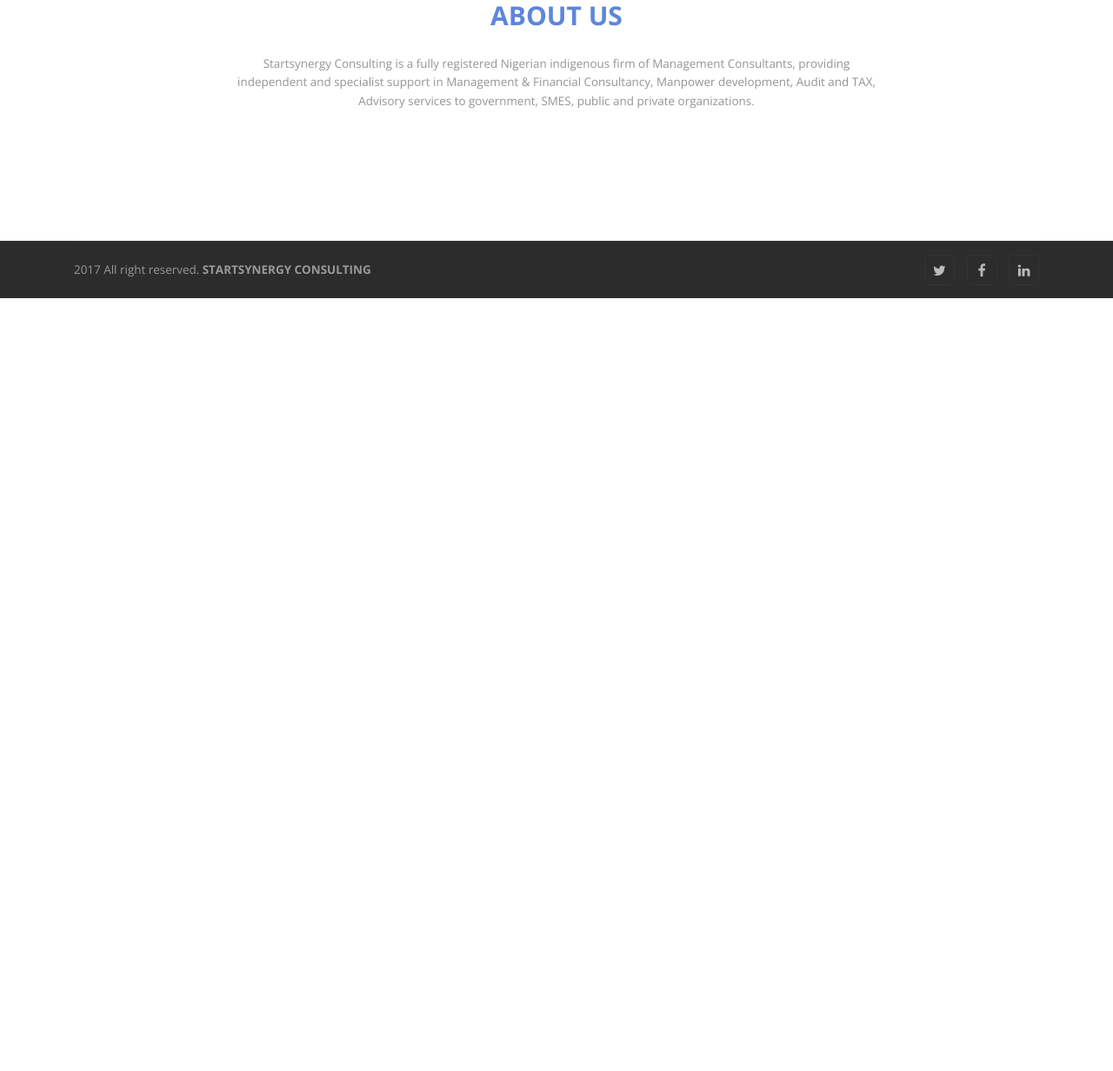
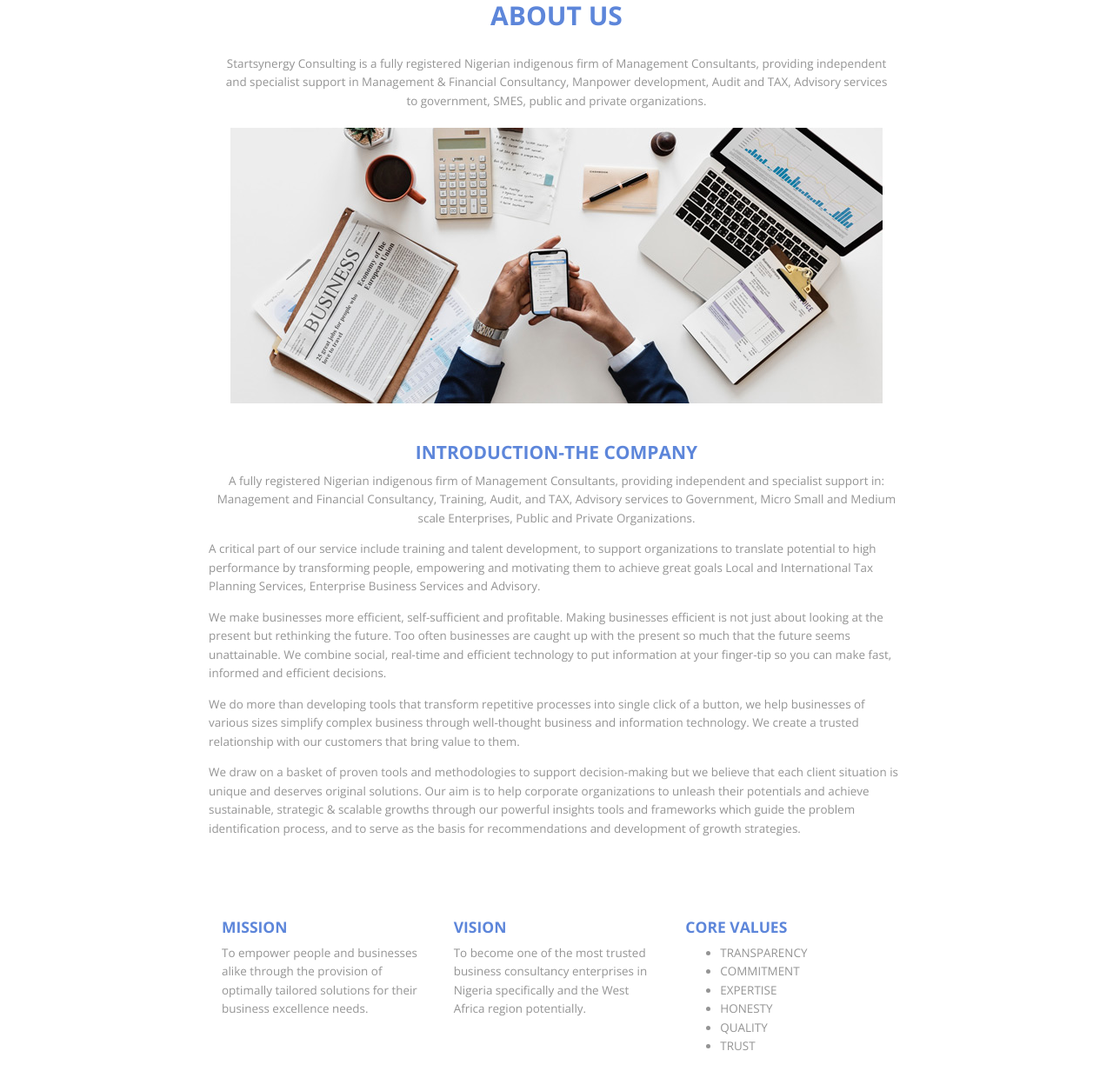
Before and after one commit to codesproject/startsynergy, a plain HTML site: page about.html in a window 1280 px wide. Shown: the part 577-1809 px from the top of the page at 87% size. Before the commit the page ends 920 px from the top, so only its background shows below. Drawn offline with nearby package versions, Linux system fonts and the light colour scheme; files whose address does not match are found by name.

Commit message:
update about page

```diff
--- a/about.html
+++ b/about.html
@@ -103,16 +103,97 @@
 
         <!-- Section Content -->
         <section id="ourProjects" class="g-py-90">
-            <div class="text-center g-mb-60">
-                <div class="container g-max-width-770">
+            <div class="text-center g-mb-20">
+                <div class="container g-max-width-800">
                     <h2 class="text-uppercase g-line-height-1 g-font-weight-700 g-font-size-30 g-color-gray-dark-v1 g-mb-30">ABOUT US</h2>
 
-                    <p class="mb-0">Startsynergy Consulting is a fully registered Nigerian indigenous firm of Management Consultants, providing independent and specialist support in Management & Financial Consultancy, Manpower development, Audit and TAX, Advisory services to government, SMES, public and private organizations.</p>
+                    <p class="mb-0">
+                    Startsynergy Consulting is a fully registered Nigerian indigenous firm of Management Consultants, providing independent and specialist support in Management & Financial Consultancy, Manpower development, Audit and TAX, Advisory services to government, SMES, public and private organizations.</p>
                 </div>
             </div>
 
             <div class="container">
 
+               <div class="row">
+
+                    <div class="col-md-12">
+
+                       <div class="text-center">
+                    <img src="assets/img-temp/800x496/img4.jpg" alt="">
+                </div>
+                   </div>
+
+                   <div class="col-md-12">
+                   <div class="mt-5 g-max-width-800 mx-auto g-mb-40">
+                    <h4 class="g-color-gray-dark-v1 g-font-weight-700 text-center">
+                    INTRODUCTION-THE COMPANY</h4>
+
+                    <p class="text-center">
+                        A fully registered Nigerian indigenous firm of Management Consultants, providing independent and specialist support in:
+                    Management and Financial Consultancy, Training, Audit, and TAX, Advisory services to Government, Micro Small and Medium scale Enterprises, Public and Private Organizations.
+
+                    </p>
+
+                    <p>
+                        A critical part of our service include training and talent development, to support organizations to translate potential to high performance by transforming people, empowering and motivating them to achieve great goals   Local and International Tax Planning Services, Enterprise Business Services and Advisory.
+                    </p>
+
+                    <p>
+                        We make businesses more efficient, self-sufficient and profitable. Making businesses efficient is not just about looking at the present but rethinking the future. Too often businesses are caught up with the present so much that the future seems unattainable.
+
+We combine social, real-time and efficient technology to put information at your finger-tip so you can make fast, informed and efficient decisions.
+
+                    </p>
+
+                    <p>
+                        We do more than developing tools that transform repetitive processes into single click of a button, we help businesses of various sizes simplify complex business through well-thought business and information technology.
+We create a trusted relationship with our customers that bring value to them.
+
+                    </p>
+
+                    <p>
+                        We draw on a basket of proven tools and methodologies to support decision-making but we believe that each client situation is unique and deserves original solutions.
+Our aim is to help corporate organizations to unleash their potentials and achieve sustainable, strategic & scalable growths through our powerful insights tools and frameworks which guide the problem identification process, and to serve as the basis for recommendations and development of growth strategies.
+
+                    </p>
+                </div>
+                   </div>
+
+
+
+               </div>
+
+
+
+
+
+                <div class="row g-max-width-800 mx-auto g-mt-50">
+
+                    <div class="col-md-4">
+                       <h5 class="g-color-gray-dark-v1 g-font-weight-700">MISSION</h5>
+                        <p>To empower people and businesses alike through the provision of optimally tailored solutions for their business excellence needs.</p>
+                    </div>
+
+                    <div class="col-md-4">
+                       <h5 class="g-color-gray-dark-v1 g-font-weight-700">VISION </h5>
+                        <p>To become one of the most trusted business consultancy enterprises in Nigeria specifically and the West Africa region potentially.</p>
+                    </div>
+
+                           <div class="col-md-4">
+                       <h5 class="g-color-gray-dark-v1 g-font-weight-700">CORE VALUES</h5>
+                        <ul>
+                            <li>TRANSPARENCY </li>
+                       <li>COMMITMENT</li>
+                         <li>EXPERTISE</li>
+                         <li>HONESTY</li>
+                         <li>QUALITY</li>
+                         <li>TRUST</li>
+                         </ul>
+                    </div>
+
+
+
+                </div>
 
 
             </div>
```
Also changed, not shown: assets/img-temp/800x496/img4.jpg (added).
